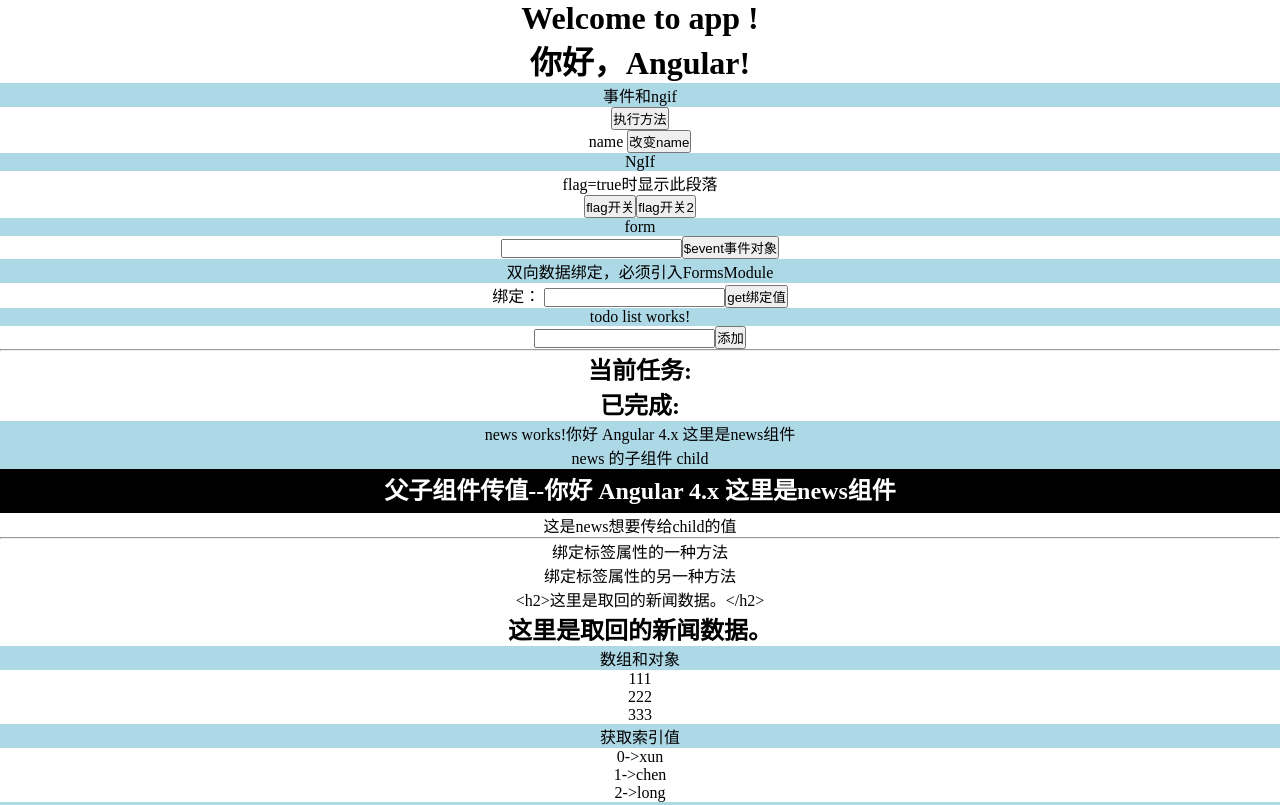
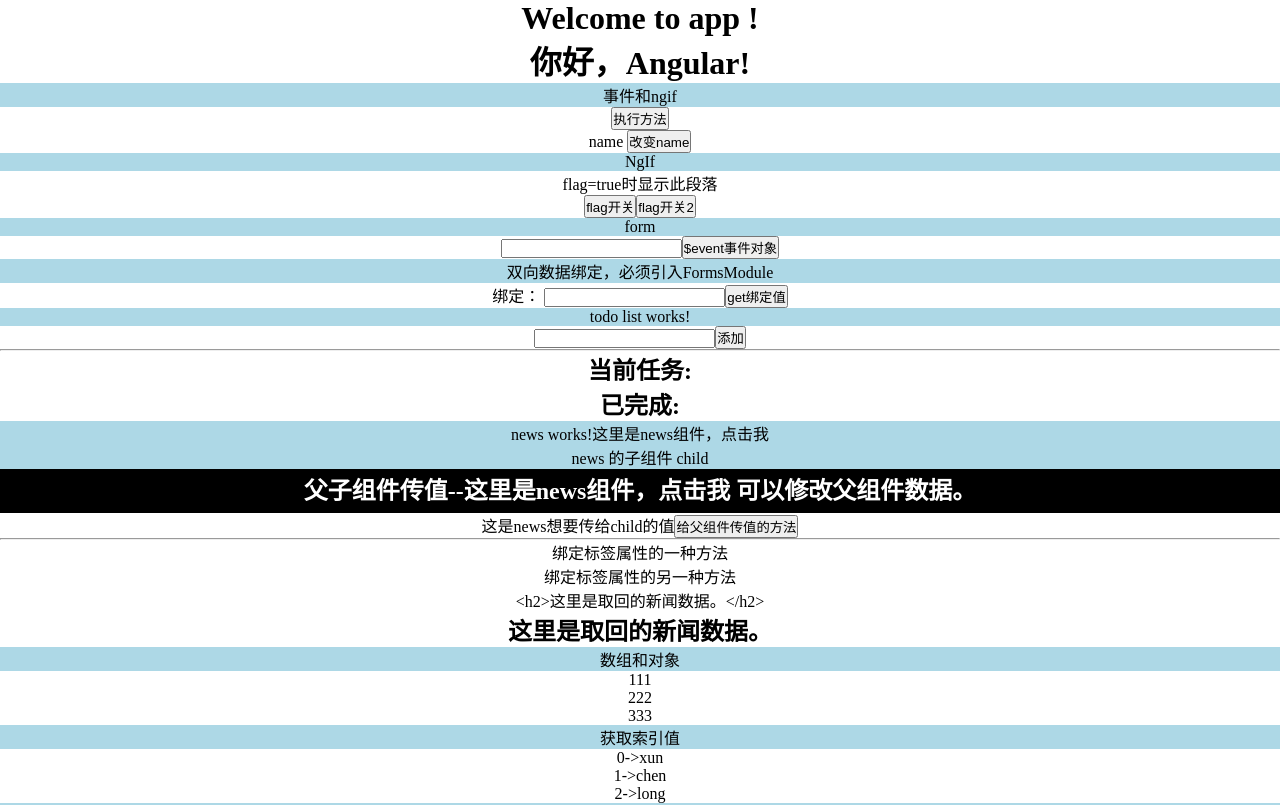
Before and after one commit to xuncl/firstAngular, an Angular app: page / in a window 1280 px wide. Shown: the top 805 px of the page. Built offline with nearby package versions, Linux system fonts and the light colour scheme.

Commit message:
子组件通过传值方式调用父组件的方法

```diff
--- a/src/app/components/child/child.component.html
+++ b/src/app/components/child/child.component.html
@@ -1,4 +1,5 @@
 <!-- 直接传父亲的值不可行 -->
-<h2 class="child">父子组件传值--{{title}}</h2>
+<h2 class="child" (click)="fatherFn()">父子组件传值--{{title}}</h2>
 <span>{{transportData}}</span>
+<button (click)="childFn()">给父组件传值的方法</button>
 <hr>
--- a/src/app/components/child/child.component.ts
+++ b/src/app/components/child/child.component.ts
@@ -9,13 +9,22 @@ import { Component, OnInit, ViewEncapsulation, Input } from '@angular/core';
 })
 export class ChildComponent implements OnInit {
 
-// 通过Input接收过来的title值
+// 通过Input接收过来的title值和fatherFn方法
   @Input() title:string;
-  @Input() transportData:string;
+  @Input() transportData;
+  @Input() fatherFn;
+  @Input() fatherFn2;
+
+  arg = "子组件（child）";
 
   constructor() { }
 
   ngOnInit() {
+    this.title=this.title+" 可以修改父组件数据。";
+  }
+
+  childFn(){ // 子组件自己的方法
+    this.fatherFn2(this.arg); // 子组件调用父组件的方法
   }
 
 }
--- a/src/app/components/news/news.component.html
+++ b/src/app/components/news/news.component.html
@@ -1,11 +1,11 @@
-<p>
+<p (click)="fatherFn()">
   news works!{{title}}
 </p>
 
 <p>news 的子组件 child</p>
 
 <!-- 通过[title]="title"向子组件传值 -->
-<app-child [title]="title" [transportData]="transportData"></app-child>
+<app-child [title]="title" [transportData]="transportData" [fatherFn]="fatherFn" [fatherFn2]="fatherFn2"></app-child>
 
 <div class="{{msg}}">绑定标签属性的一种方法</div>
 <div [class]="msg">绑定标签属性的另一种方法</div>
--- a/src/app/components/news/news.component.ts
+++ b/src/app/components/news/news.component.ts
@@ -14,9 +14,11 @@ import "rxjs/Rx";
 })
 export class NewsComponent implements OnInit {
 
-  title="你好 Angular 4.x 这里是news组件" // 属性
+  title="这里是news组件，点击我" // 属性
 
   public transportData="这是news想要传给child的值";
+
+  arg = "父组件(news)"
 
   msg: any
   msgString: string // 默认public
@@ -117,4 +119,12 @@ export class NewsComponent implements OnInit {
       console.log(res.json())
     })
   }
+
+  fatherFn(){
+    alert("这里是父组件(news)的成员方法。无参数。");
+  }
+
+  fatherFn2(arg){
+    alert("这里是父组件(news)的成员方法。参数为："+arg);
+  }
 }
```
